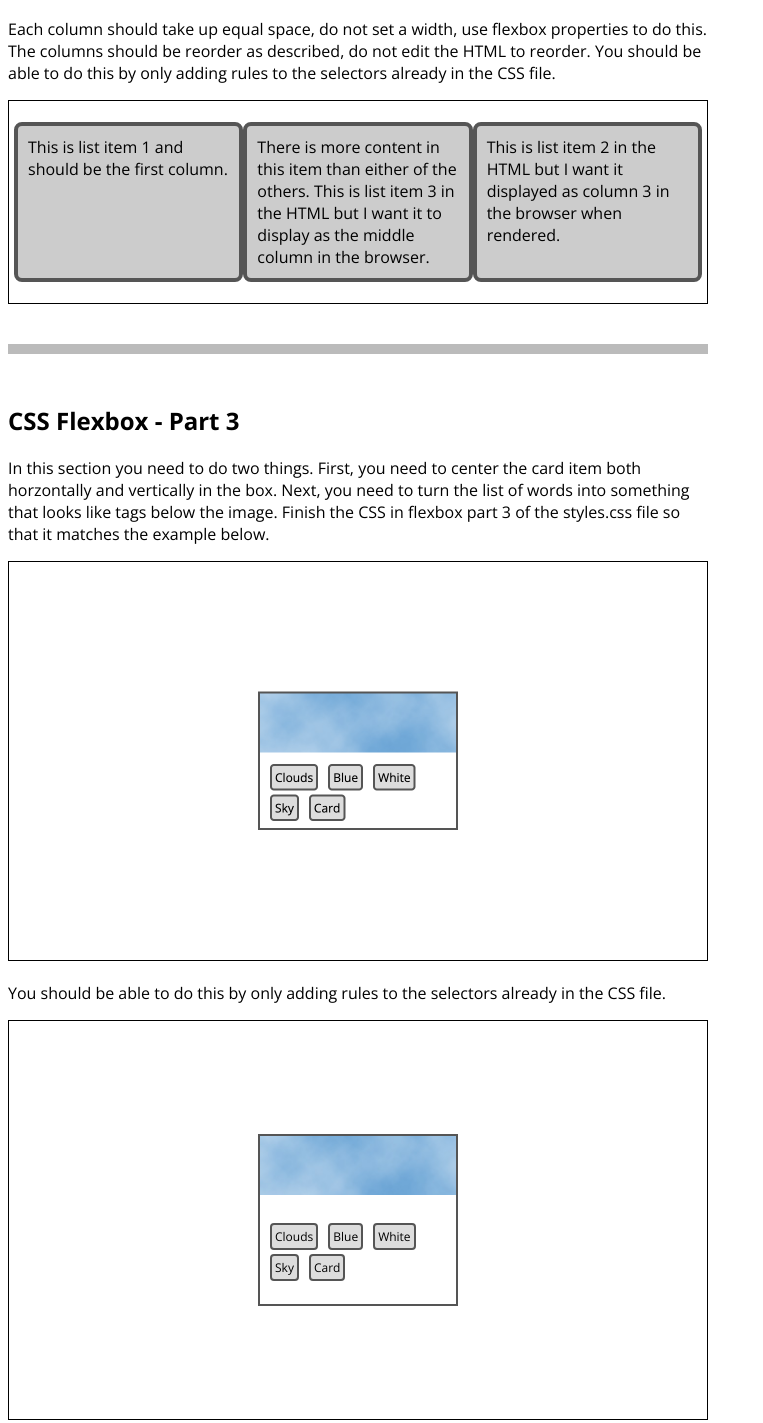
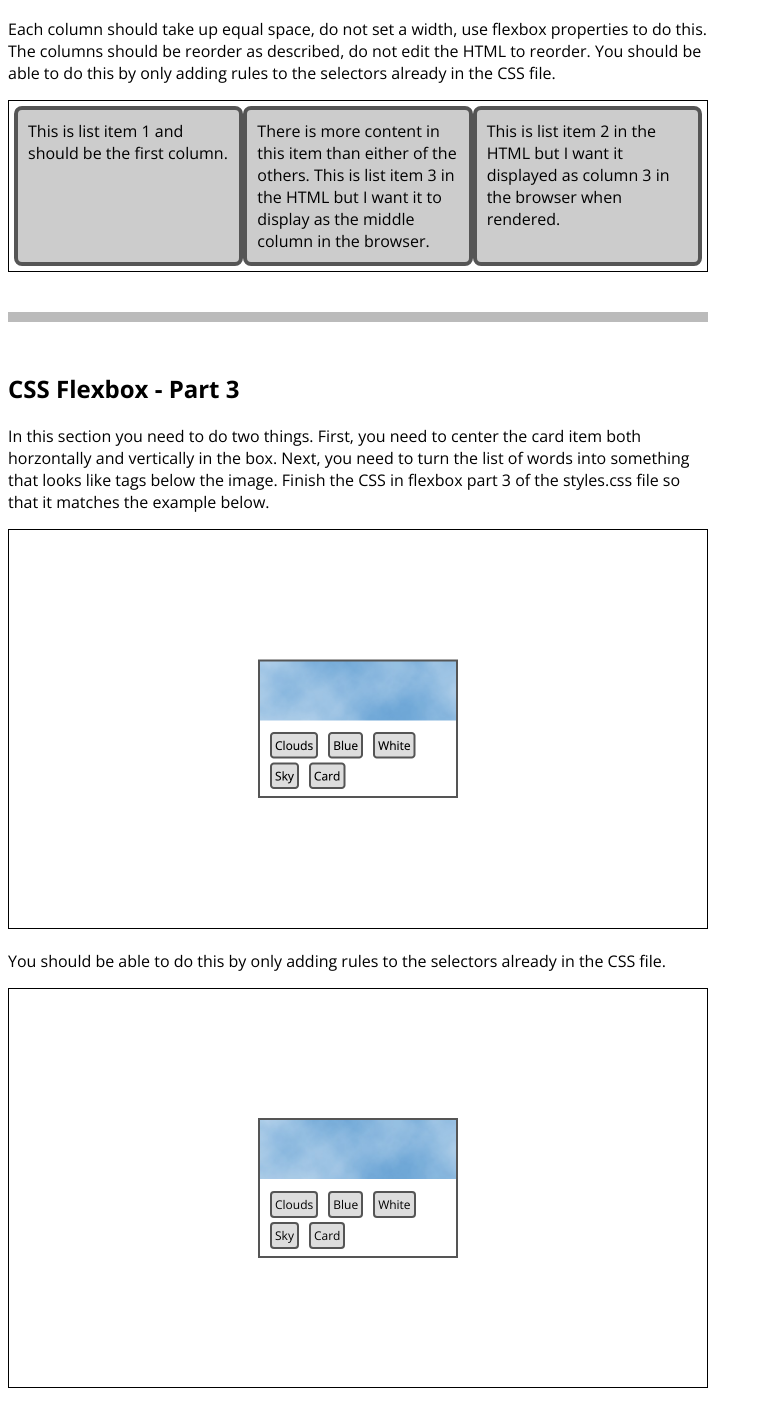
Before and after one commit to vamsi-k-bsns/itmd541-Lab2, a plain HTML site: page index.html in a window 1280 px wide. Shown: the part 1161-2584 px from the top of the page, without its empty margins (0-763 px from the left). Drawn offline with nearby package versions, Linux system fonts and the light colour scheme.

Commit message:
fixed a few problems with flexboxes

```diff
--- a/styles.css
+++ b/styles.css
@@ -17,7 +17,9 @@
 
 	display: flex;
 	list-style-type: none;
-	padding-left: 0;
+	padding: 0px;
+	margin: 0px;
+
 }
 
 #flex-section2 li {
@@ -54,14 +56,16 @@
 	justify-content: center;
 	align-items: center;
 
+
 }
 
 #flex-section3 .tags ul {
 
 	display: flex;
-	padding-left: 0%;
+	padding: 0px;
 	list-style-type: none;
 	flex-wrap: wrap;
+	margin: 0px;
 
 }
 
```
